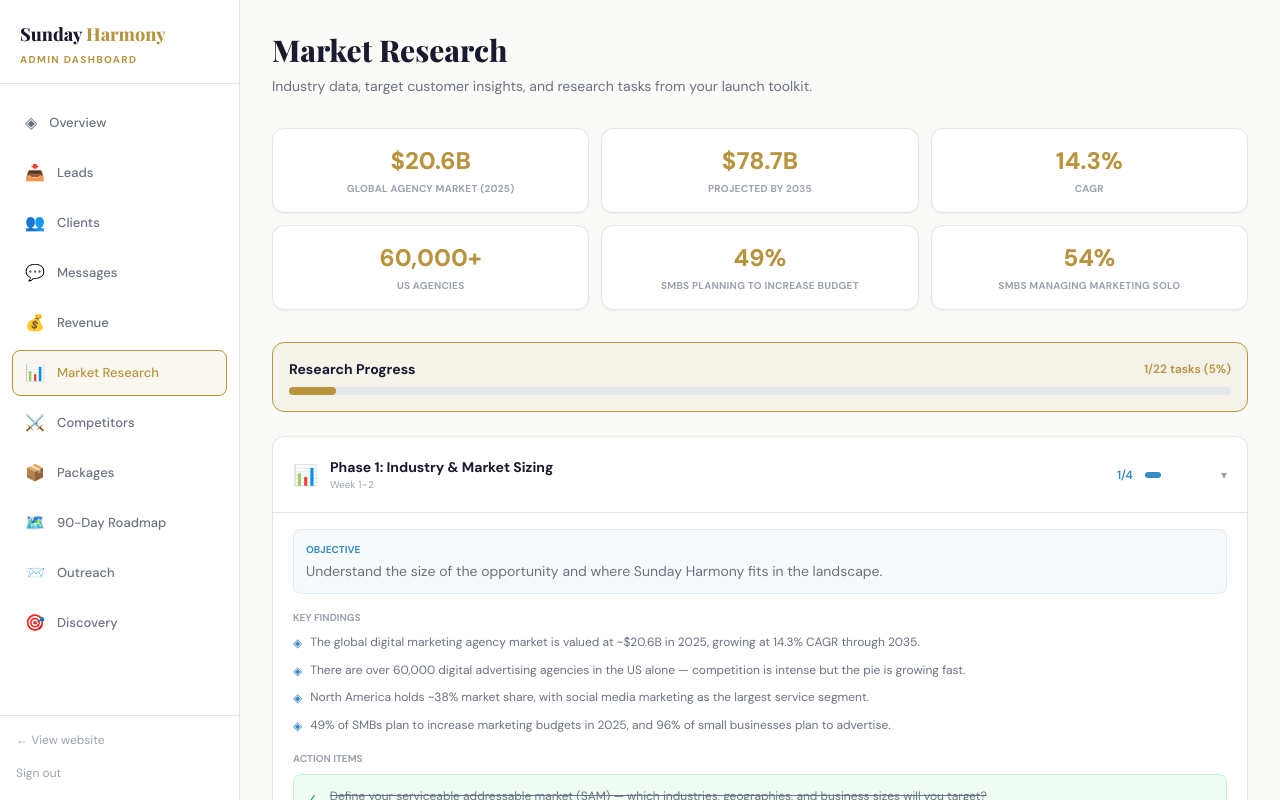
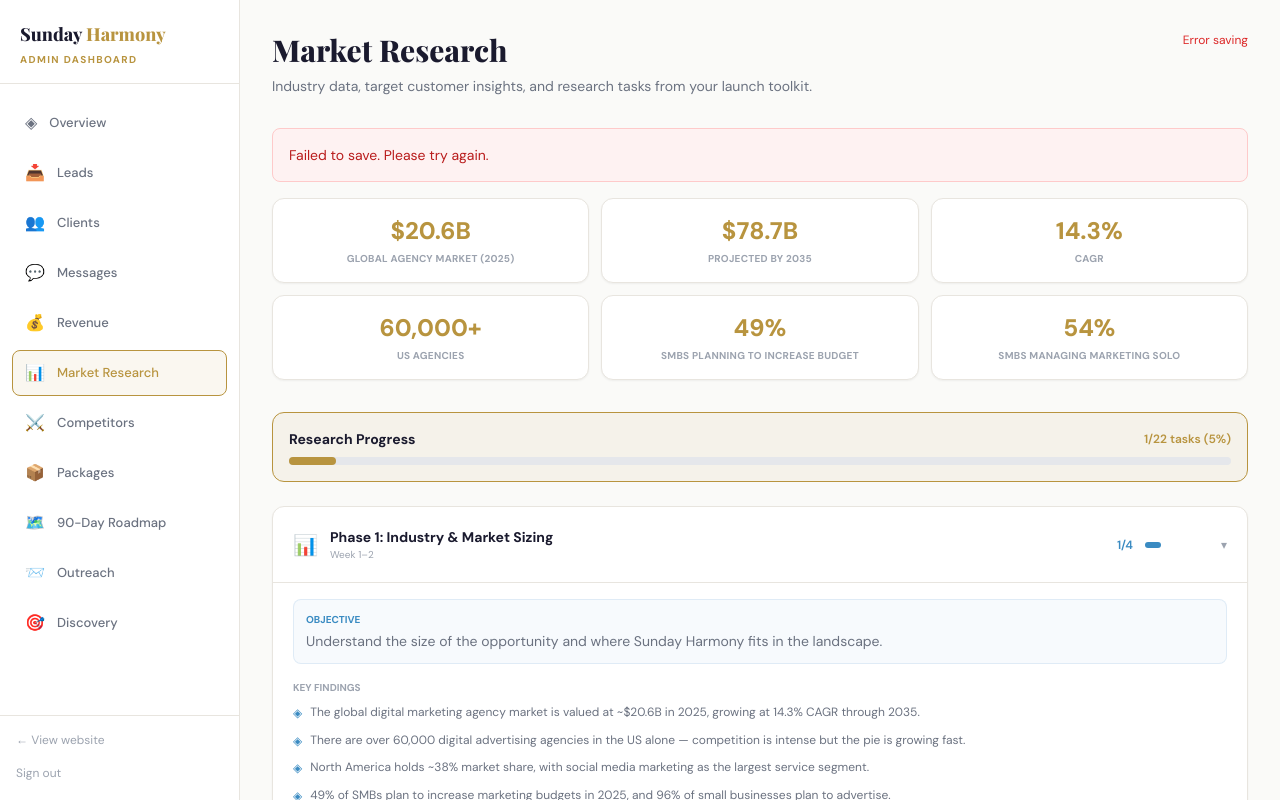
Before and after one commit to sundayharmony/sunday-harmony-site, a Next.js app: page /admin/research in a window 1280 px wide. Both pictures are taken after a click on the button 760 px from the left and 798 px from the top of the page. Shown: the top 800 px of the page. Built offline with nearby package versions, Linux system fonts and the light colour scheme; no server answers; a web font is replaced by a local one.

Commit message:
chore(auto-sync): snapshot 2026-02-26 00:50:45

```diff
--- a/src/app/admin/messages/page.tsx
+++ b/src/app/admin/messages/page.tsx
@@ -26,6 +26,7 @@
   const [newMsg, setNewMsg] = useState('')
   const [sending, setSending] = useState(false)
   const [loading, setLoading] = useState(true)
+  const [error, setError] = useState('')
   const bottomRef = useRef<HTMLDivElement>(null)
 
   // Fetch clients and all messages on mount
--- a/src/app/admin/research/page.tsx
+++ b/src/app/admin/research/page.tsx
@@ -17,12 +17,20 @@
 
   const saveToDb = useCallback(async (updated: Record<string, boolean>) => {
     setSaving(true)
-    await fetch('/api/admin/data', {
-      method: 'PATCH',
-      headers: { 'Content-Type': 'application/json' },
-      body: JSON.stringify({ research_tasks: updated }),
-    }).catch(() => {})
-    setSaving(false)
+    try {
+      const res = await fetch('/api/admin/data', {
+        method: 'PATCH',
+        headers: { 'Content-Type': 'application/json' },
+        body: JSON.stringify({ research_tasks: updated }),
+      })
+      if (!res.ok) throw new Error('Failed to save')
+      setError('')
+    } catch (err) {
+      setError('Failed to save. Please try again.')
+      console.error(err)
+    } finally {
+      setSaving(false)
+    }
   }, [])
 
   const toggleTask = (key: string) => {
@@ -44,8 +52,20 @@
             Industry data, target customer insights, and research tasks from your launch toolkit.
           </p>
         </div>
-        {saving && <span className="text-xs text-brand-gold animate-pulse">Saving...</span>}
+        <div className="flex items-center gap-3">
+          {error ? (
+            <span className="text-xs text-red-600">Error saving</span>
+          ) : saving ? (
+            <span className="text-xs text-brand-gold animate-pulse">Saving...</span>
+          ) : null}
+        </div>
       </div>
+
+      {error && (
+        <div className="mb-4 p-4 rounded-lg bg-red-50 border border-red-200 text-red-700 text-sm">
+          {error}
+        </div>
+      )}
 
       {/* Market Stats Grid */}
       <div className="grid grid-cols-3 gap-3 mb-8">
--- a/src/app/api/admin/leads/route.ts
+++ b/src/app/api/admin/leads/route.ts
@@ -32,7 +32,6 @@
   const lead = await updateLead(id, updates)
   if (!lead) return NextResponse.json({ error: 'Lead not found' }, { status: 404 })
 
-  const session = await getServerSession(authOptions)
   const changedFields = Object.keys(updates).join(', ')
   logActivity({
     action: 'updated',
```
